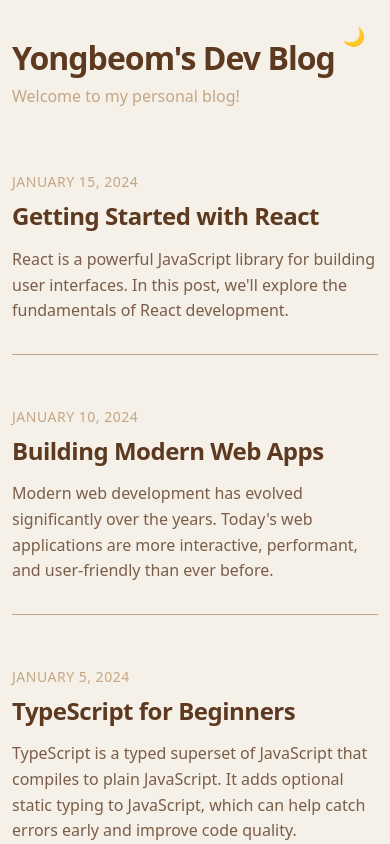
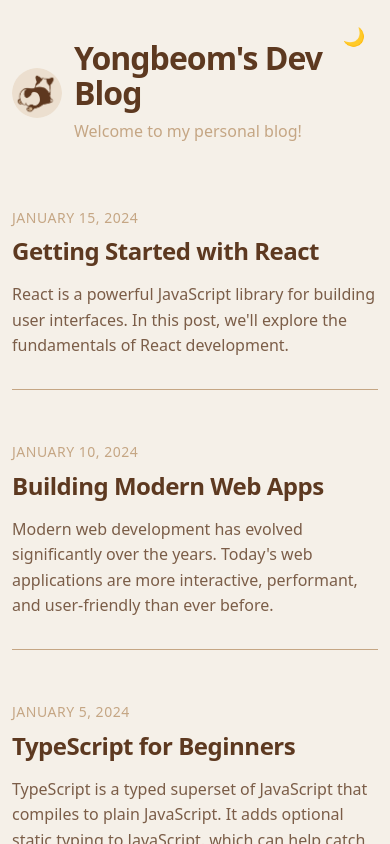
Before and after one commit to Yongbeom-Kim/personal-blog, a React (Vite) app: page / in a window 390 px wide. Built offline with nearby package versions, Linux system fonts and the light colour scheme.

Commit message:
Add header icon and improve blog header layout
- Add compressed corgi circle image as header icon
- Restructure header with flexbox layout for icon and text
- Implement responsive design for header across mobile/tablet/desktop
- Maintain visual hierarchy with proper spacing and sizing

```diff
--- a/src/App.css
+++ b/src/App.css
@@ -12,6 +12,24 @@
 .blog-header {
   margin: 60px 0 80px 0;
   text-align: left;
+}
+
+.header-content {
+  display: flex;
+  align-items: center;
+  gap: 20px;
+}
+
+.header-icon {
+  width: 80px;
+  height: 80px;
+  border-radius: 50%;
+  object-fit: cover;
+  flex-shrink: 0;
+}
+
+.header-text {
+  flex: 1;
 }
 
 .blog-title {
@@ -174,6 +192,15 @@
     margin: 40px 0 60px 0;
   }
 
+  .header-content {
+    gap: 16px;
+  }
+
+  .header-icon {
+    width: 60px;
+    height: 60px;
+  }
+
   .blog-title {
     font-size: 36px;
   }
@@ -214,6 +241,15 @@
     padding: 0 12px;
   }
 
+  .header-content {
+    gap: 12px;
+  }
+
+  .header-icon {
+    width: 50px;
+    height: 50px;
+  }
+
   .blog-title {
     font-size: 32px;
   }
--- a/src/pages/HomePage.tsx
+++ b/src/pages/HomePage.tsx
@@ -24,8 +24,13 @@ function HomePage() {
   return (
     <div className="homepage">
       <header className="blog-header">
-        <h1 className="blog-title">Yongbeom's Dev Blog</h1>
-        <p className="blog-subtitle">Welcome to my personal blog!</p>
+        <div className="header-content">
+          <img src="/corgi_circle_compressed.png" alt="Corgi" className="header-icon" />
+          <div className="header-text">
+            <h1 className="blog-title">Yongbeom's Dev Blog</h1>
+            <p className="blog-subtitle">Welcome to my personal blog!</p>
+          </div>
+        </div>
       </header>
 
       <main className="posts-list">
```
Also changed, not shown: public/corgi_circle_compressed.png (added).
